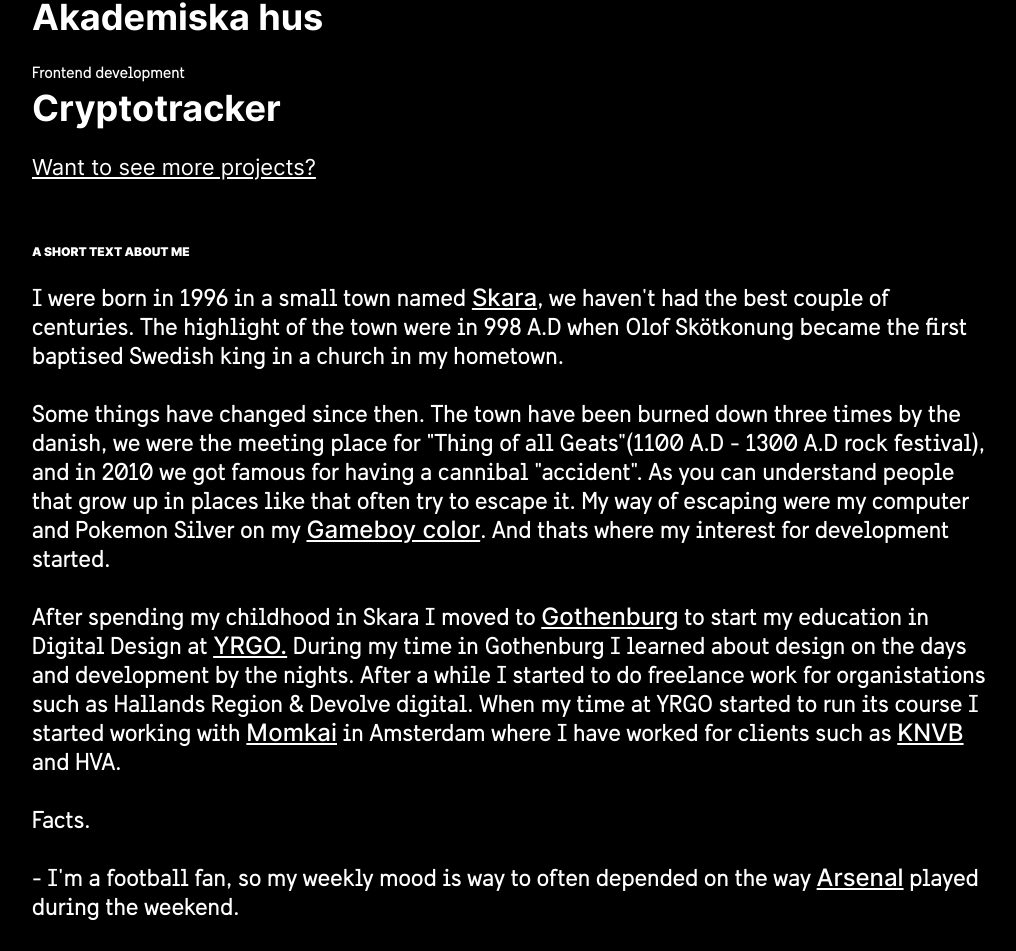
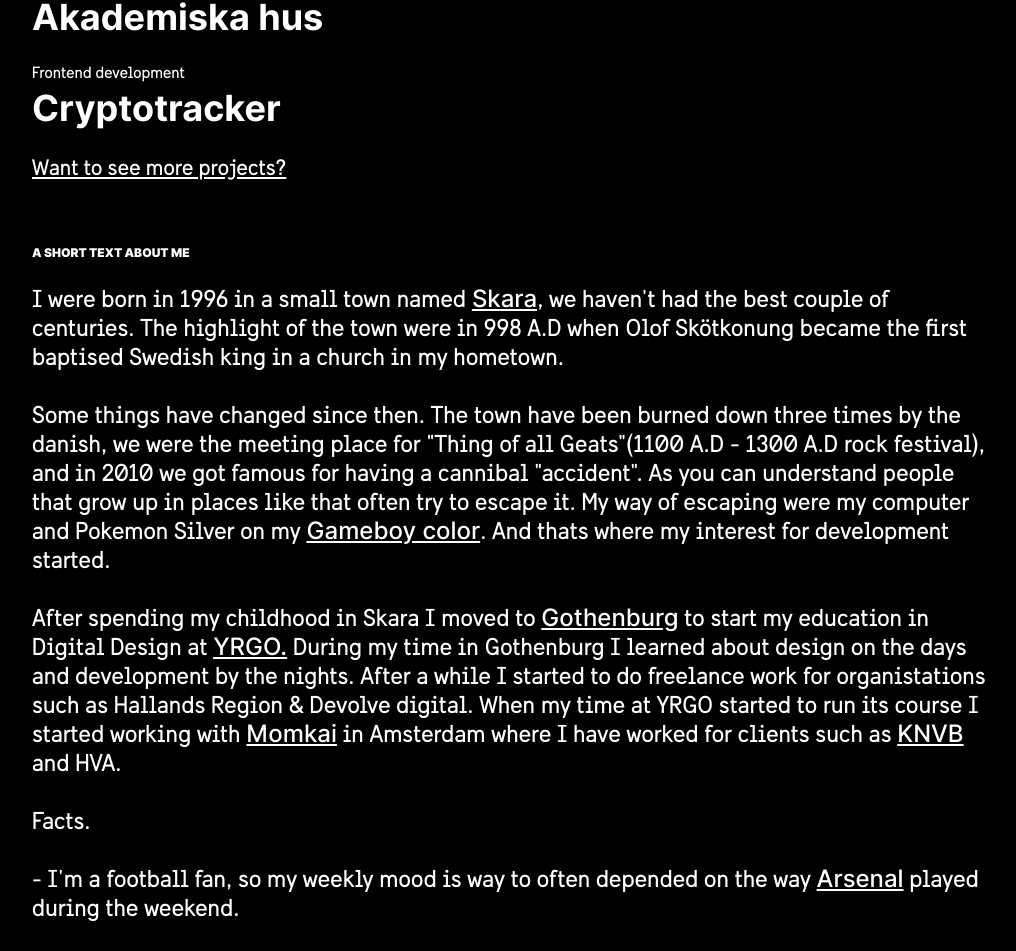
Before and after one commit to Marwil96/william, a React (Create React App) app: page / in a window 1280 px wide. Shown: the part 785-1736 px from the top of the page, without its empty margins (32-1048 px from the left). Built offline with nearby package versions, Linux system fonts and the light colour scheme.

Commit message:
now animates on firstpagelaod

```diff
--- a/src/App.scss
+++ b/src/App.scss
@@ -130,6 +130,14 @@
 		color: #fff;
 		font-size: 22px;
 		text-decoration: underline;
+		margin-bottom: 12px;
+		margin-top: -4px;
+		font-family: 'swedish-sans';
+
+		@media screen and (min-width: 700px) {
+			margin-bottom: 0;
+			margin-top: 0;
+		}
 	}
 
 	.linkText {
```
